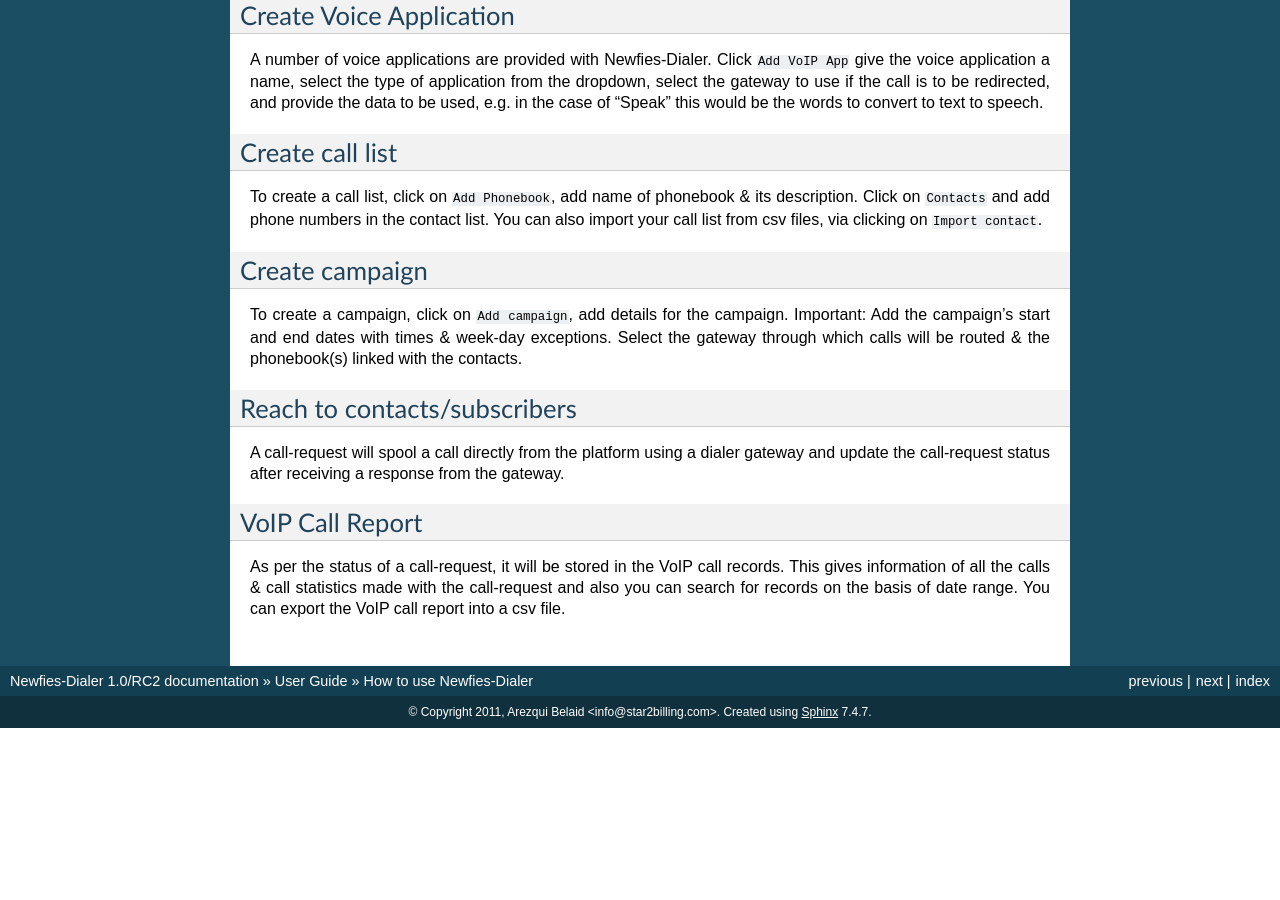
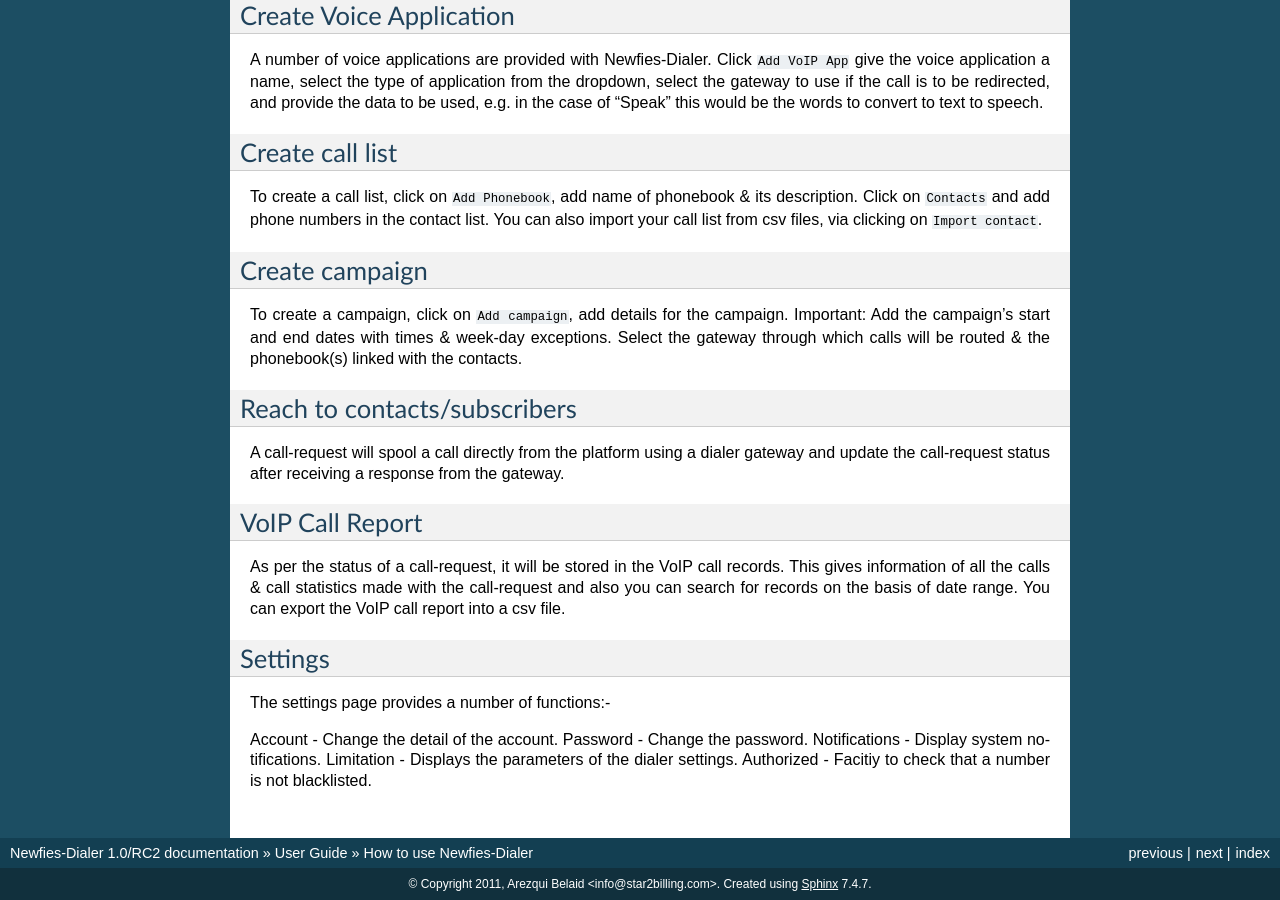
Before and after one commit to newfies-dialer/newfies-dialer, a Sphinx documentation site: the page built from docs/source/user-guide-doc/how_to_use_it.rst, in a window 1280 px wide and 900 px high, scrolled down 1070 px. Built offline with Sphinx 7.4.7, drawn with Linux system fonts in a browser that asks for light colours; before the commit the page ends 1798 px from its top, so only the background shows below that.

Commit message:
Added detail on "settings"

```diff
--- a/docs/source/user-guide-doc/how_to_use_it.rst
+++ b/docs/source/user-guide-doc/how_to_use_it.rst
@@ -122,3 +122,17 @@
 This gives information of all the calls & call statistics made with the call-request
 and also you can search for records on the basis of date range. You can export the VoIP
 call report into a csv file.
+
+
+.. _Settings:
+
+Settings
+--------
+
+The settings page provides a number of functions:-
+
+Account - Change the detail of the account.
+Password - Change the password.
+Notifications - Display system notifications.
+Limitation - Displays the parameters of the dialer settings.
+Authorized - Facitiy to check that a number is not blacklisted.
```
